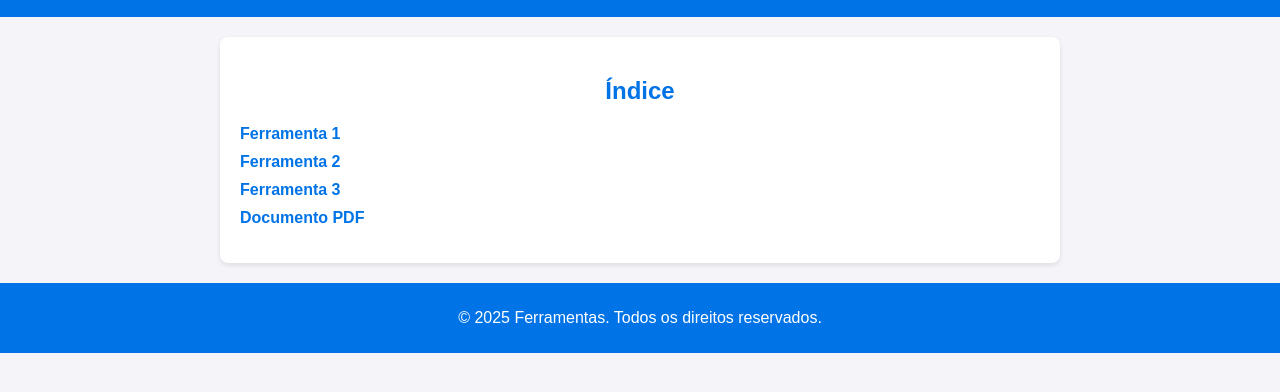
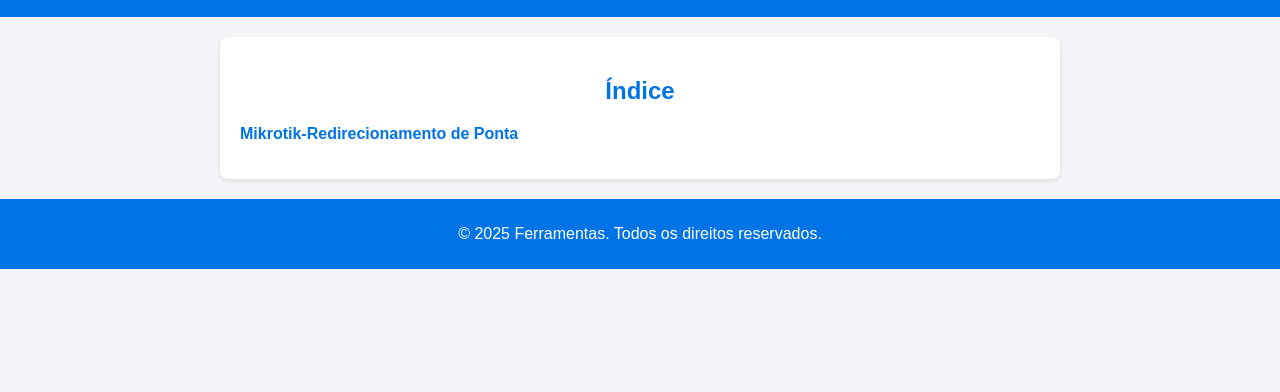
Before and after one commit to Oryonbr/testes.io, a plain HTML site: page index.html in a window 1280 px wide. Shown: the part 60-452 px from the top of the page. Drawn offline with Linux system fonts and the light colour scheme.

Commit message:
Update index.html

```diff
--- a/index.html
+++ b/index.html
@@ -64,11 +64,8 @@
     <main>
         <h2>Índice</h2>
         <ul>
-            <li><a href="pagina1.html">Ferramenta 1</a></li>
-            <li><a href="pagina2.html">Ferramenta 2</a></li>
-            <li><a href="pagina3.html">Ferramenta 3</a></li>
-            <li><a href="documento.pdf">Documento PDF</a></li>
-        </ul>
+            <li><a href="mikrotik_redirecionamento_porta.html">Mikrotik-Redirecionamento de Ponta</a></li>
+                  </ul>
     </main>
     <footer>
         <p>&copy; 2025 Ferramentas. Todos os direitos reservados.</p>
```
